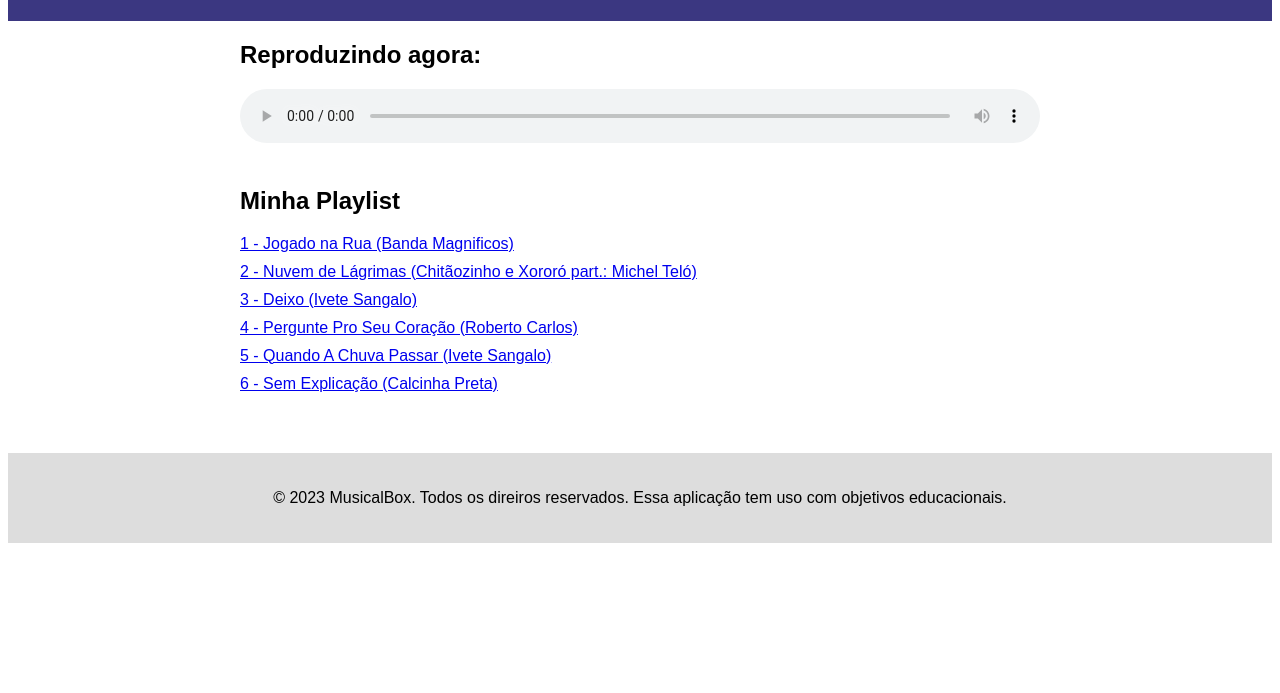
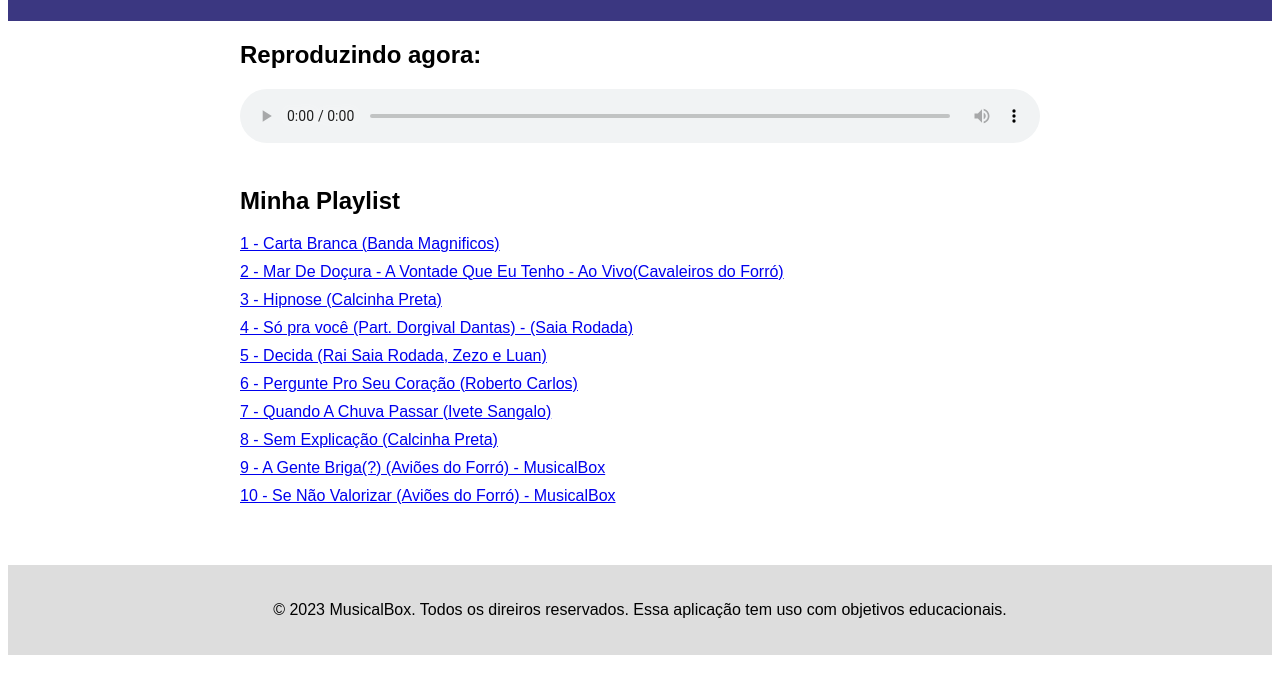
Before and after one commit to paulofelipere/musicalbox, a website: page index.html in a window 1280 px wide. Shown: the part 107-800 px from the top of the page. Drawn offline with Linux system fonts and the light colour scheme.

Commit message:
Update index.html

```diff
--- a/index.html
+++ b/index.html
@@ -19,12 +19,16 @@
       <section id="playlist">
         <h2>Minha Playlist</h2>
         <ul>
-          <li><a href="#" data-src="music/06 - Jogado na Rua.mp3"> 1 - Jogado na Rua (Banda Magnificos)</a></li>
-          <li><a href="#" data-src="music/04 Nuvem de Lágrimas (feat. Michel Teló).mp3"> 2 - Nuvem de Lágrimas (Chitãozinho e Xororó part.: Michel Teló) </a></li>
-          <li><a href="#" data-src="music/13 - Deixo.mp3">3 - Deixo (Ivete Sangalo)</a></li>
-          <li><a href="#" data-src="music/07 Faixa 7.mp3">4 - Pergunte Pro Seu Coração (Roberto Carlos)</a></li>
-          <li><a href="#" data-src="music/12 - Quando a Chuva Passar.mp3">5 - Quando A Chuva Passar (Ivete Sangalo)</a></li>
-          <li><a href="#" data-src="music/12 - Sem Explicacao_www.GaleriadaMusica.Net.mp3">6 - Sem Explicação (Calcinha Preta)</a></li>
+         <li><a href="#" data-src="music/04 - Carta Branca.mp3"> 1 - Carta Branca (Banda Magnificos)</a></li>
+          <li><a href="#" data-src="music/02 Mar De Doçura - A Vontade Que Eu Tenho (Ao Vivo).mp3"> 2 - Mar De Doçura - A Vontade Que Eu Tenho - Ao Vivo(Cavaleiros do Forró) </a></li>
+          <li><a href="#" data-src="music/15 Hipnose.mp3">3 - Hipnose (Calcinha Preta)</a></li>
+          <li><a href="#" data-src="music/19 - So pra voce (Part. Dorgival D.) - Audio Dvd 10 Anos.mp3">4 - Só pra você (Part. Dorgival Dantas) - (Saia Rodada)</a></li>
+          <li><a href="#" data-src="music/01 - Decida - A Vontade - Rai Zezo e Luan.mp3">5 - Decida (Rai Saia Rodada, Zezo e Luan)</a></li>
+          <li><a href="#" data-src="music/07 Faixa 7.mp3">6 - Pergunte Pro Seu Coração (Roberto Carlos)</a></li>
+          <li><a href="#" data-src="music/12 - Quando a Chuva Passar.mp3">7 - Quando A Chuva Passar (Ivete Sangalo)</a></li>
+          <li><a href="#" data-src="music/12 - Sem Explicacao_www.GaleriadaMusica.Net.mp3">8 - Sem Explicação (Calcinha Preta)</a></li>
+          <li><a href="#" data-src="music/MusicalBox Player2.mp3">9 - A Gente Briga(?) (Aviões do Forró) - MusicalBox</a></li>
+          <li><a href="#" data-src="music/MusicalBox Player11.mp3">10 - Se Não Valorizar (Aviões do Forró) - MusicalBox</a></li>
         </ul>
       </section>
     </main>
```
